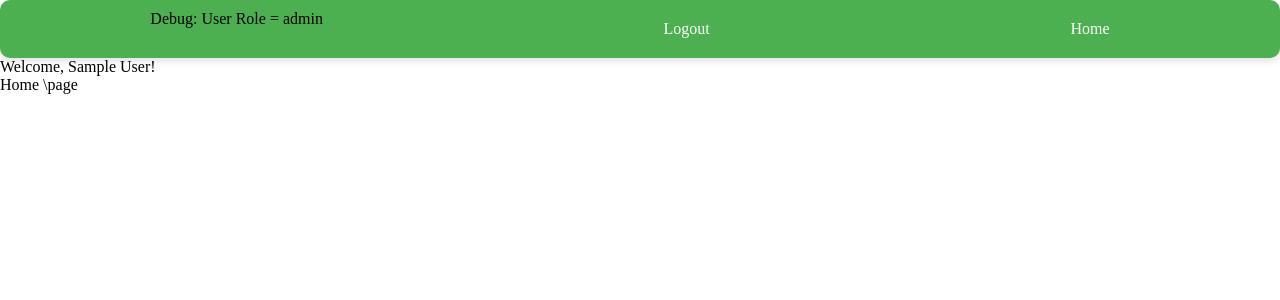
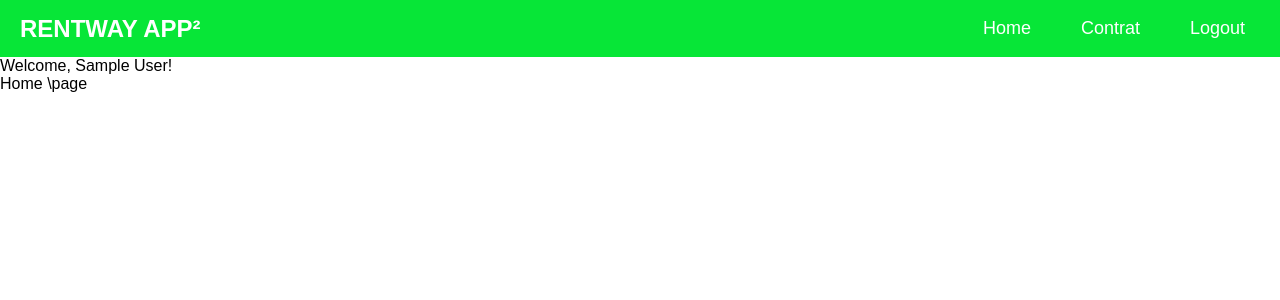
Before and after one commit to Youssefassad0/Note_Flask, a Flask app: page / in a window 1280 px wide. Shown: the top 300 px of the page. Run offline with Flask 3, Linux system fonts and the light colour scheme; the visitor is signed in with stand-in values (Sample User, id 1); parts of the project's set-up code (start-up, migrations or seed data) failed here and were passed over.

Commit message:
working on styling css

```diff
--- a/website/static/login.css
+++ b/website/static/login.css
@@ -10,34 +10,9 @@ a {
 	color: inherit;
   }
 
-  /* Navigation Bar */
-  nav {
-	display: flex;
-	justify-content: center;
-	gap: 20px;
-	background-color: #4CAF50;
-	padding: 10px 0;
-	border-radius: 10px;
-	box-shadow: 0 4px 6px rgba(0, 0, 0, 0.1);
-  }
 
-  nav a {
-	color: white;
-	font-size: 16px;
-	padding: 10px 20px;
-	border-radius: 5px;
-	text-align: center;
-	transition: background-color 0.3s ease, transform 0.2s ease;
-  }
 
-  nav a:hover {
-	background-color: #45a049;
-	transform: scale(1.05);
-  }
 
-  nav a:active {
-	background-color: #388e3c;
-  }
 
   /* Alert Styles */
   .alert {
--- /dev/null
+++ b/website/static/nav.css
@@ -0,0 +1,173 @@
+
+/* Reset */
+* {
+	margin: 0;
+	padding: 0;
+	box-sizing: border-box;
+  }
+
+  /* Body */
+  body {
+	font-family: Arial, sans-serif;
+  }
+
+  /* Navbar */
+  nav {
+	display: flex;
+	justify-content: space-between;
+	align-items: center;
+	background-color: #00e632f8;
+	padding: 10px 20px;
+	position: relative;
+  }
+
+  .logo a {
+	color: white;
+	text-decoration: none;
+	font-size: 24px;
+	font-weight: bold;
+  }
+
+  .nav-links {
+	display: flex;
+	list-style: none;
+  }
+
+  .nav-links li {
+	position: relative;
+	margin-left: 20px;
+  }
+
+  .nav-links a {
+	color: white;
+	text-decoration: none;
+	font-size: 18px;
+	padding: 8px 15px;
+	display: block;
+	transition: background-color 0.3s;
+  }
+
+  .nav-links a:hover {
+	background-color: #575757;
+	border-radius: 5px;
+  }
+
+  /* Dropdown Menu */
+  .dropdown-menu {
+	display: none;
+	position: absolute;
+	top: 100%;
+	left: 0;
+	background-color: #699c09;
+	list-style: none;
+	border-radius: 5px;
+	padding: 0;
+	z-index: 1000;
+  }
+
+  .dropdown-menu li {
+	margin: 0;
+  }
+
+  .dropdown-menu a {
+	padding: 10px 15px;
+	font-size: 16px;
+	white-space: nowrap;
+  }
+
+  .dropdown-menu a:hover {
+	background-color: #575757;
+  }
+
+  /* Show dropdown on hover */
+  .dropdown:hover .dropdown-menu {
+	display: block;
+  }
+
+  /* Hamburger Menu */
+  .toggle-checkbox {
+	display: none;
+  }
+
+  .toggle-label {
+	display: none;
+	cursor: pointer;
+  }
+
+  .hamburger {
+	width: 30px;
+	height: 3px;
+	background-color: white;
+	position: relative;
+	transition: 0.3s;
+  }
+
+  .hamburger::before,
+  .hamburger::after {
+	content: "";
+	width: 30px;
+	height: 3px;
+	background-color: white;
+	position: absolute;
+	left: 0;
+	transition: 0.3s;
+  }
+
+  .hamburger::before {
+	top: -8px;
+  }
+
+  .hamburger::after {
+	top: 8px;
+  }
+
+  /* Responsive Navbar */
+  @media (max-width: 768px) {
+	.nav-links {
+	  display: none;
+	  flex-direction: column;
+	  width: 100%;
+	  position: absolute;
+	  top: 60px;
+	  left: 0;
+	  background-color: #333;
+	}
+
+	.nav-links li {
+	  margin: 10px 0;
+	  text-align: center;
+	}
+
+	.toggle-checkbox:checked + .toggle-label .hamburger {
+	  background-color: transparent;
+	}
+
+	.toggle-checkbox:checked + .toggle-label .hamburger::before {
+	  top: 0;
+	  transform: rotate(45deg);
+	}
+
+	.toggle-checkbox:checked + .toggle-label .hamburger::after {
+	  top: 0;
+	  transform: rotate(-45deg);
+	}
+
+	.toggle-checkbox:checked ~ .nav-links {
+	  display: flex;
+	}
+
+	.toggle-label {
+	  display: block;
+	}
+
+	/* Dropdown inside mobile view */
+	.dropdown-menu {
+	  position: static;
+	  background-color: #333;
+	  border-radius: 0;
+	}
+
+	.dropdown:hover .dropdown-menu {
+	  display: block;
+	}
+  }
--- a/website/templates/base.html
+++ b/website/templates/base.html
@@ -4,61 +4,79 @@
     <meta charset="UTF-8" />
     <meta name="viewport" content="width=device-width, initial-scale=1.0" />
     <title>{% block title %}App{% endblock %}</title>
+    <link rel="stylesheet" type="text/css" href="{{ url_for('static', filename='nav.css') }}">
     {% block style %}
-    <link rel=stylesheet type=text/css
-    href="{{ url_for('static', filename='login.css') }}">
     {% endblock %}
   </head>
   <body>
-    <nav style="display: flex; justify-content: space-around" role="navigation">
-      <p>Debug: User Role = {{ user.role }}</p>
-      {% if user.is_authenticated %} {% if user.role == 2 %}
-      <a
-        href="/users/create_user"
-        id="signup"
-        style="border-radius: 10px; outline: none"
-        >Create User</a
-      >
-      <a
-        href="/users/view_users"
-        id="signup"
-        style="border-radius: 10px; outline: none"
-        >show Users</a
-      >
+    <header>
+      <nav>
+        <div class="logo">
+          <a href="/">RENTWAY APP²</a>
+        </div>
+        <input type="checkbox" id="toggle" class="toggle-checkbox" />
+        <label for="toggle" class="toggle-label">
+          <span class="hamburger"></span>
+        </label>
+        <ul class="nav-links">
+          {% if user.is_authenticated %}
+            <li><a href="/home">Home</a></li>
+            <li class="dropdown">
+              <a href="#">Contrat</a>
+              <ul class="dropdown-menu">
+                <li><a href="/web-design">Modifier champ</a></li>
+                <li><a href="/seo">Ouvrir Contrat fermé</a></li>
+              </ul>
+            </li>
+            {% if user.role == 2 %}
+            <li class="dropdown">
+              <a href="#">Parametre</a>
+              <ul class="dropdown-menu">
+                <li><a href="/users/create_user">Créer utilisateur</a></li>
+                <li><a href="/users/view_users">Liste utilisateur</a></li>
+              </ul>
+            </li>
             {% endif %}
-      <a href="/logout" id="logout" style="border-radius: 10px; outline: none"
-        >Logout</a
-      >
-      <a href="/" id="home" style="border-radius: 10px; outline: none">Home</a>
+            <li><a href="/logout" id="logout">Logout</a></li>
           {% else %}
-      <h1>Enter your login and passwords here</h1>
+            <li><a href="/login">Login</a></li>
+            <li><a href="/signup">Sign-Up</a></li>
           {% endif %}
+        </ul>
       </nav>
+    </header>
+
+    {% if user.is_authenticated %}
     <p>Welcome, {{ user.name }}!</p>
+    {% endif %}
 
-    {% with messages = get_flashed_messages(with_categories=true) %} {% if
-    messages %}
+    {% with messages = get_flashed_messages(with_categories=true) %}
+      {% if messages %}
       <div id="flash-messages">
-      {% for category, message in messages %} {% if category == 'error' %}
+        {% for category, message in messages %}
+          {% if category == 'error' %}
           <div class="alert">{{ message }}</div>
           {% elif category == 'info' %}
           <div class="alert_info">{{ message }}</div>
-
           {% else %}
           <div class="alert_success">{{ message }}</div>
+          {% endif %}
+        {% endfor %}
+      </div>
+      {% endif %}
+    {% endwith %}
 
-      {% endif %} {% endfor %}
-    </div>
-    {% endif %} {% endwith %} {% block body %}{% endblock %}
+    {% block body %}{% endblock %}
+
     <script>
       // Wait for the DOM to load
       document.addEventListener("DOMContentLoaded", function () {
         const flashMessages = document.getElementById("flash-messages");
         if (flashMessages) {
           setTimeout(() => {
-            flashMessages.style.opacity = 0; // Start fade-out
-            setTimeout(() => flashMessages.remove(), 500); // Remove after fade-out
-          }, 3000); // Wait 3 seconds before starting fade-out
+            flashMessages.style.opacity = 0;
+            setTimeout(() => flashMessages.remove(), 500);
+          }, 3000);
         }
       });
     </script>
--- a/website/templates/signup.html
+++ b/website/templates/signup.html
@@ -44,7 +44,7 @@ filename='login.css') }}"> {%endblock %} {% block body %}
           </select>
         </div>
         <button class="button login__submit" type="submit">
-          <span class="button__text">Log In </span>
+          <span class="button__text">create </span>
           <i class="button__icon fas fa-chevron-right"></i>
         </button>
       </form>
--- a/website/views.py
+++ b/website/views.py
@@ -7,3 +7,7 @@ views = Blueprint('views',__name__)
 @login_required
 def home():
     return render_template("home.html",user=current_user)
+
+@views.route('/test')
+def test():
+    return render_template("test.html",user=current_user)
```
Also changed, not shown: website/templates/test.html (added, +13 -0 lines). Lines whose indentation alone changed are shown as unchanged.
